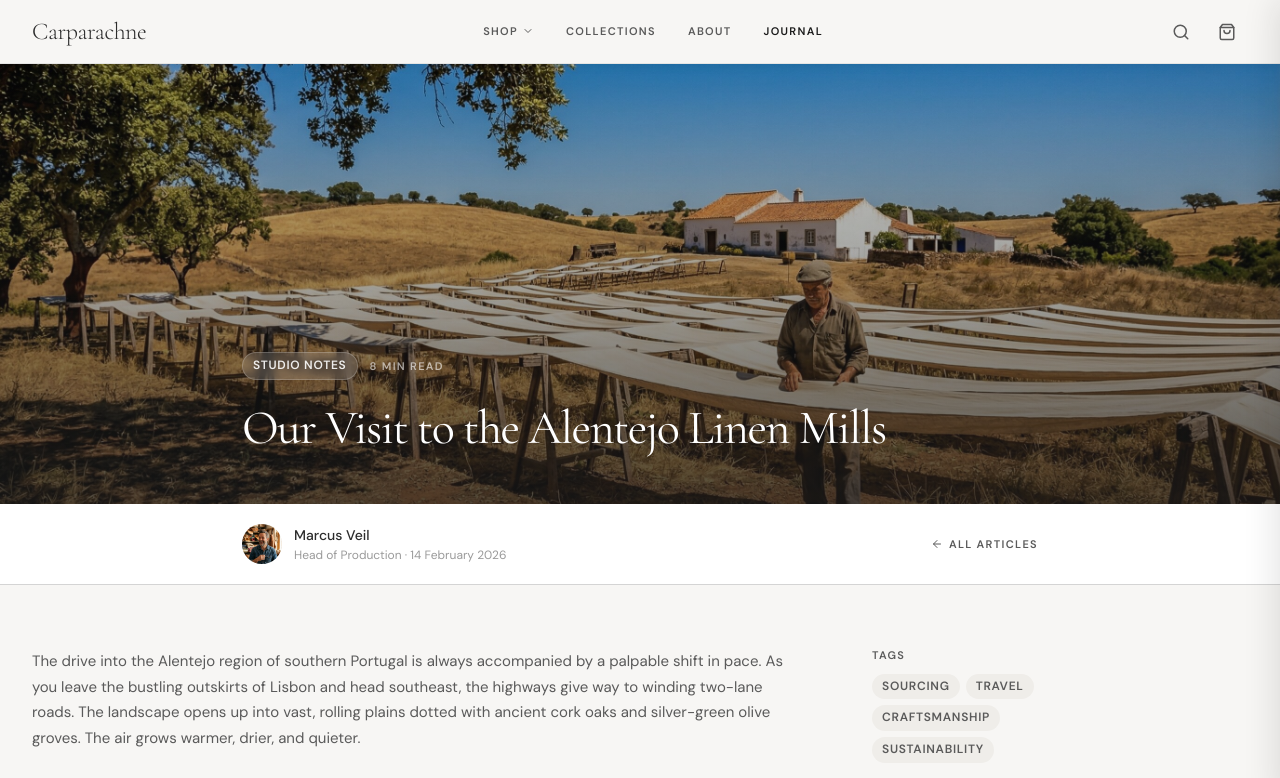
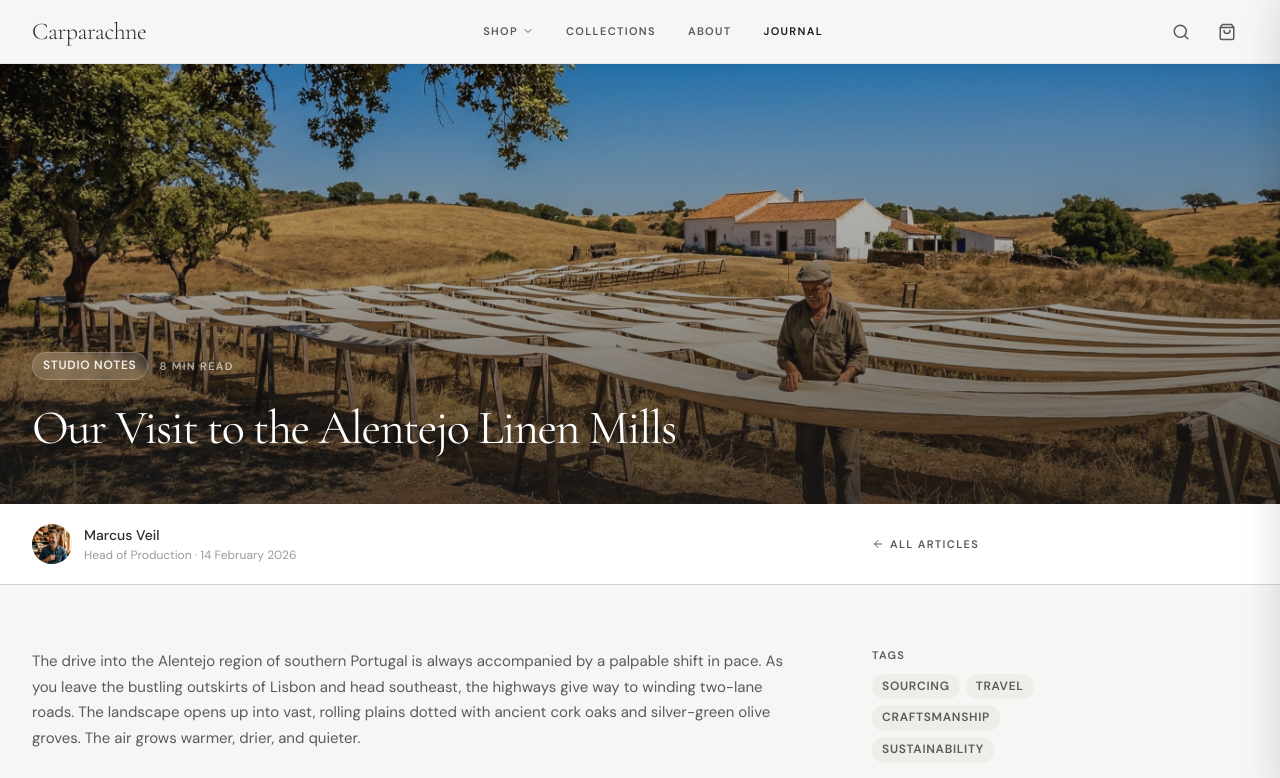
Before and after one commit to dogu-bolut/Carparachne, a Next.js app: page /blog/our-visit-to-the-alentejo-mills in a window 1280 px wide. Shown: the top 778 px of the page. Built offline with nearby package versions, Linux system fonts and the light colour scheme.

Commit message:
solving off-centered elements

```diff
--- a/src/app/blog/[slug]/page.tsx
+++ b/src/app/blog/[slug]/page.tsx
@@ -53,7 +53,10 @@ export default async function BlogPostPage({ params }: Props) {
         <div className="absolute inset-0 bg-gradient-to-b from-ink/20 via-ink/40 to-ink/75" aria-hidden />
 
         <div className="relative z-raised h-full flex flex-col justify-end">
-          <div className="container-site pb-12 max-w-[860px]">
+          {/* 1. Keep the site container full width here */}
+          <div className="container-site pb-12">
+            {/* 2. Constrain the width on an inner div so it aligns left */}
+            <div className="max-w-[860px]">
               <div className="flex items-center gap-3 mb-5">
                 <span className="badge bg-white/15 text-white/90 backdrop-blur-sm border border-white/20">
                   {post.category}
@@ -65,11 +68,18 @@ export default async function BlogPostPage({ params }: Props) {
               </h1>
             </div>
           </div>
+        </div>
       </section>
 
       {/* ── Author bar ── */}
       <div className="border-b border-ink-line bg-surface-raised">
-        <div className="container-site py-5 max-w-[860px] flex items-center justify-between gap-4 flex-wrap">
+        <div className="container-site py-5">
+          {/* MIRROR GRID: We use the exact same grid, gap, and max-width
+            as the content section below, but use items-center for vertical alignment.
+          */}
+          <div className="grid grid-cols-1 lg:grid-cols-[1fr_220px] gap-4 xl:gap-16 items-center max-w-[1060px]">
+
+            {/* Left Column (1fr): Author Info aligns with prose */}
             <div className="flex items-center gap-3">
               <div className="relative w-10 h-10 rounded-full overflow-hidden bg-surface-sunken flex-shrink-0">
                 <Image
@@ -87,7 +97,8 @@ export default async function BlogPostPage({ params }: Props) {
               </div>
             </div>
 
-          {/* Back link */}
+            {/* Right Column (220px): Back link aligns perfectly with sidebar */}
+            <div className="flex items-center">
               <Link
                 href="/blog"
                 className="flex items-center gap-1.5 label-caps text-ink-muted hover:text-ink transition-colors"
@@ -95,6 +106,9 @@ export default async function BlogPostPage({ params }: Props) {
                 <ArrowLeft size={12} />
                 All Articles
               </Link>
+            </div>
+
+          </div>
         </div>
       </div>
 
```
Lines whose indentation alone changed are shown as unchanged.
